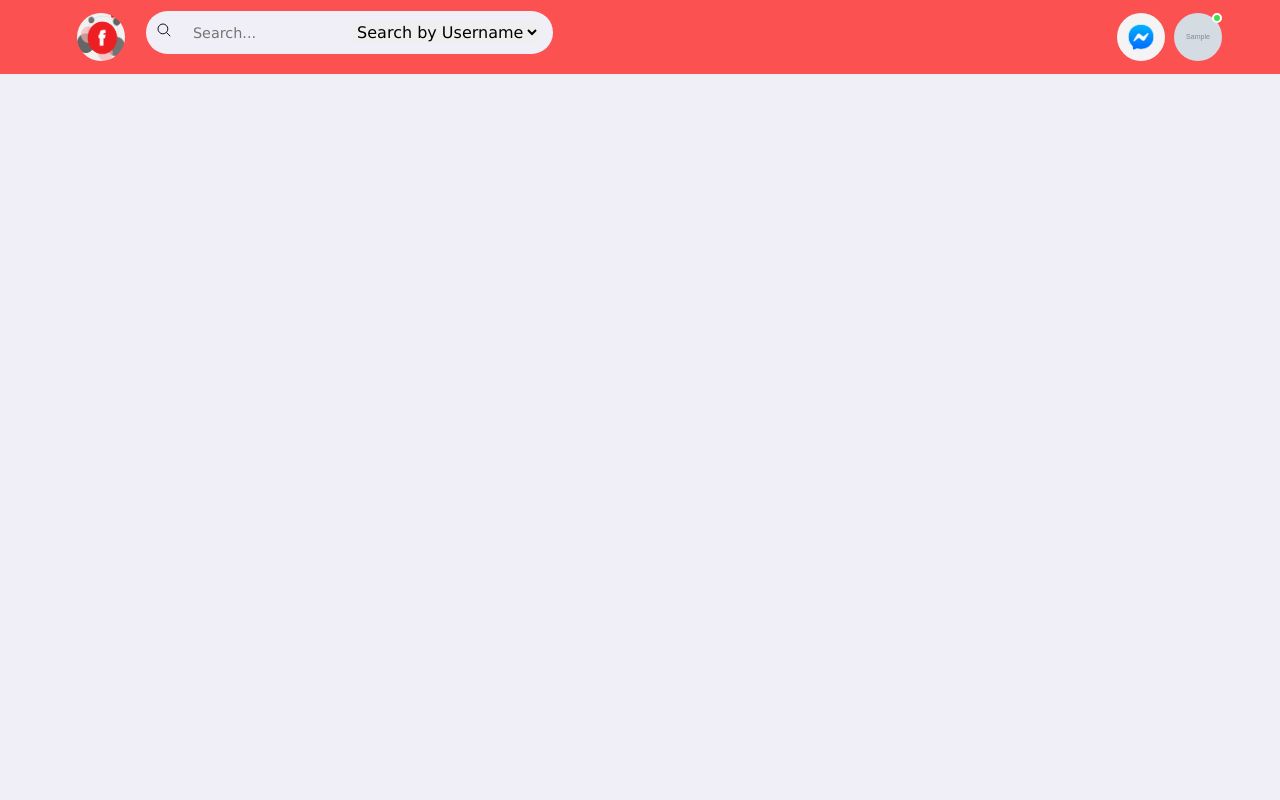
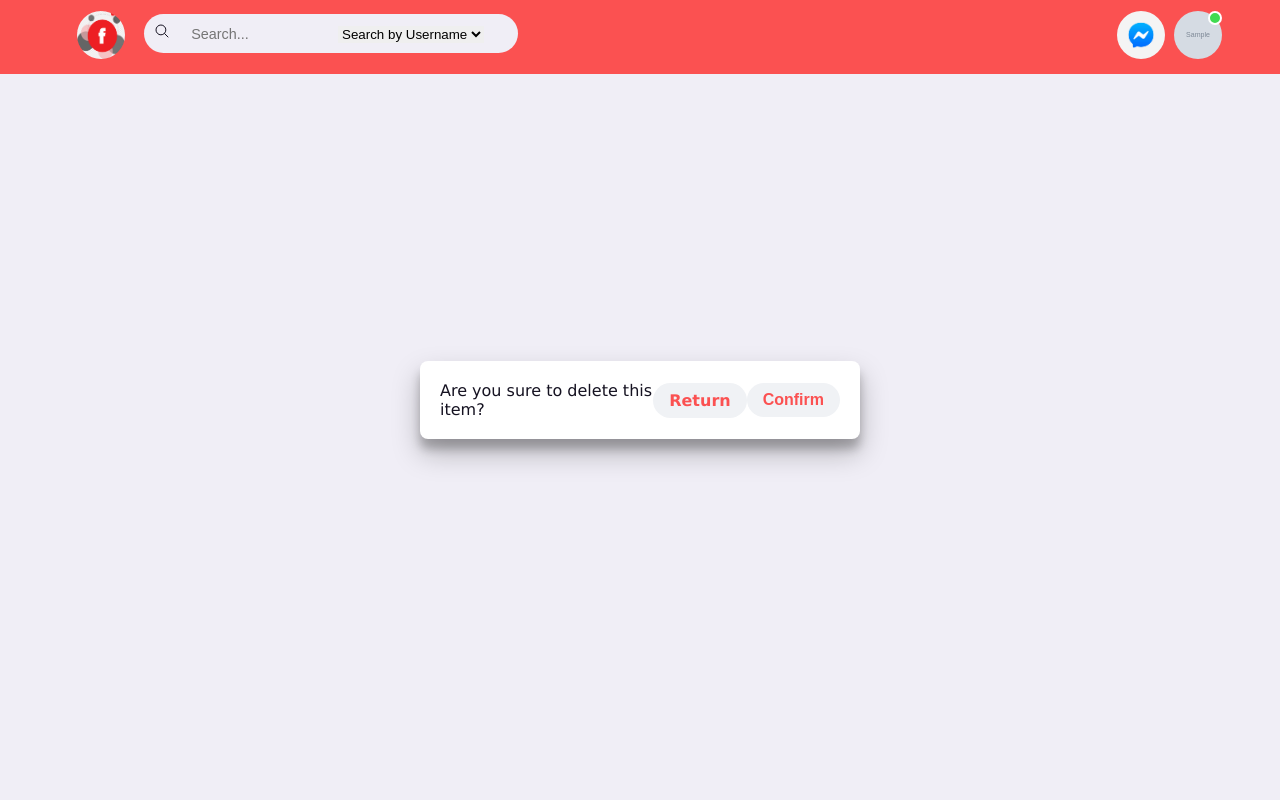
Before and after one commit to DeathEnder1/social_media, a Django app: page /delete/1 in a window 1280 px wide. Run offline with Django 4.2, Linux system fonts and the light colour scheme; a user stored in the database is signed in; tables that the repository leaves empty hold one stand-in row (values such as "Sample post"); grey boxes marked "Sample" are stand-in pictures; some libraries are stand-ins or nearby versions; some web fonts are replaced.

Commit message:
cha co j

```diff
--- a/facebook_ver2/templates/base.html
+++ b/facebook_ver2/templates/base.html
@@ -9,7 +9,7 @@
     <script src="https://cdn.jsdelivr.net/npm/popper.js@1.16.1/dist/umd/popper.min.js"
     integrity="sha384-9/reFTGAW83EW2RDu2S0VKaIzap3H66lZH81PoYlFhbGU+6BZp6G7niu735Sk7lN"
     crossorigin="anonymous"></script>
-    <script src="https://stackpath.bootstrapcdn.com/bootstrap/4.5.2/js/bootstrap.min.js"
+    <!-- <script src="https://stackpath.bootstrapcdn.com/bootstrap/4.5.2/js/bootstrap.min.js"
     integrity="sha384-B4gt1jrGC7Jh4AgTPSdUtOBvfO8shuf57BaghqFfPlYxofvL8/KUEfYiJOMMV+rV"
     crossorigin="anonymous"></script>
 
@@ -18,7 +18,7 @@
 
     <link rel="stylesheet" href="https://cdnjs.cloudflare.com/ajax/libs/font-awesome/4.7.0/css/font-awesome.css"
     integrity="sha512-5A8nwdMOWrSz20fDsjczgUidUBR8liPYU+WymTZP1lmY9G6Oc7HlZv156XqnsgNUzTyMefFTcsFH/tnJE/+xBg=="
-    crossorigin="anonymous" />
+    crossorigin="anonymous" /> -->
     <link rel="stylesheet" href="{% static 'styles/styling.css' %}">
 
     <!-- <link rel="icon" href="/static/styles/favicon.ico"> -->
--- a/facebook_ver2/templates/delete.html
+++ b/facebook_ver2/templates/delete.html
@@ -2,10 +2,13 @@
 {% load static %}
 
 {% block content %}
-    <form method="POST" action="">
+    <form method="POST" action="" class="delete_container">
         {% csrf_token %}
-        <p>Are you sure to delete this item?</p>
-        <a href="{{request.META.HTTP_REFERER}}">Return</a>
-        <input type="submit" name="delete_clicked" value="Confirm">
+        <div class="delete">
+            <p>Are you sure to delete this item?</p>
+            <br>
+            <a href="{{request.META.HTTP_REFERER}}" class="btn btn-primary">Return</a>
+            <input type="submit" name="delete_clicked" value="Confirm" class="btn btn-primary">
+        </div>
     </form>
 {% endblock %}
--- a/facebook_ver2/templates/home.html
+++ b/facebook_ver2/templates/home.html
@@ -159,10 +159,6 @@
                             <span><ion-icon name="chatbox-ellipses-outline"></ion-icon></span>
                             <span><ion-icon name="share-social-outline"></ion-icon></span>
                         </div>
-
-                        <div class="bookmark">
-                            <span><ion-icon name="bookmark-outline"></ion-icon></span>
-                        </div>
                     </div>
 
                     <!-- VIEW-POST -->
--- a/static/styles/script.js
+++ b/static/styles/script.js
@@ -28,6 +28,8 @@
       popupContainer.style.display = 'none';
   }
 });
+
+// pop edit post
 
 
 //
--- a/static/styles/styling.css
+++ b/static/styles/styling.css
@@ -113,7 +113,6 @@
     position: absolute;
     top: 0;
     right: 0;
-
 }
 
 .setting_menu {
@@ -307,6 +306,25 @@
     background-color: transparent;
 	border-color: #FFFFFF;
 }
+
+/* delete-button general */
+.delete_container {
+    display: flex;
+    justify-content: center;
+    align-items: center;
+    height: 100vh;
+}
+.delete {
+    display: flex;
+    align-items: center;
+    width: 400px;
+    padding: 20px;
+    border: 1px splid #666;
+    border-radius: 8px;
+    box-shadow: 0 14px 28px rgba(0,0,0,0.25), 0 10px 10px rgba(0,0,0,0.22);
+    background-color: #fff;
+}
+
 
 /* Home-main: left-middle-right */
 main {
@@ -503,7 +521,7 @@
 }
 
 /* Messenger-chat room */
-.mes-container {
+/* .mes-container {
     display: flex;
     justify-content: center;
     align-items: center;
@@ -546,9 +564,9 @@
     padding: 4px 8px;
     border-radius: 12px;
     font-size: 14px;
-}
+} */
 /* Messenger-chat details */
-#chat-body {
+/* #chat-body {
     max-height: 70vh;
     overflow-y: auto;
 }
@@ -594,7 +612,7 @@
     background-color: #007bff;
     color: #fff;
     cursor: pointer;
-}
+} */
 
 /* PROFILE */
 /* Profile edit-setting */
@@ -625,7 +643,7 @@
 .edit-profile a {
     margin-top: 10px;
     display: block;
-  }
+}
 
 /*  */
 .profile-sidebar {
@@ -778,11 +796,9 @@
 }
 .icon2-container {
     text-align: center;
-    margin-bottom: 20px;
 }
 .icon2 {
-    width: 100px;
-    height: 100px;
+    margin-top: 5%;
     font-size: 30px;
     color: var(--color-danger);
 }
```
Also changed, not shown: facebook_ver2/templates/user_page.html (+5 -5 lines), static/images/OIP.jpg (added), static/images/download_1.png (added), static/images/e0d31ad8a73edddb23573374f68c3a84_V1iOagH.jpg (added), static/images/hinh-anh-chill-hoat-hinh_juPAwK3.jpg (added), static/images/z4635139684991_c342f79ad5daba2277558643778d3d8c.jpg (added).
